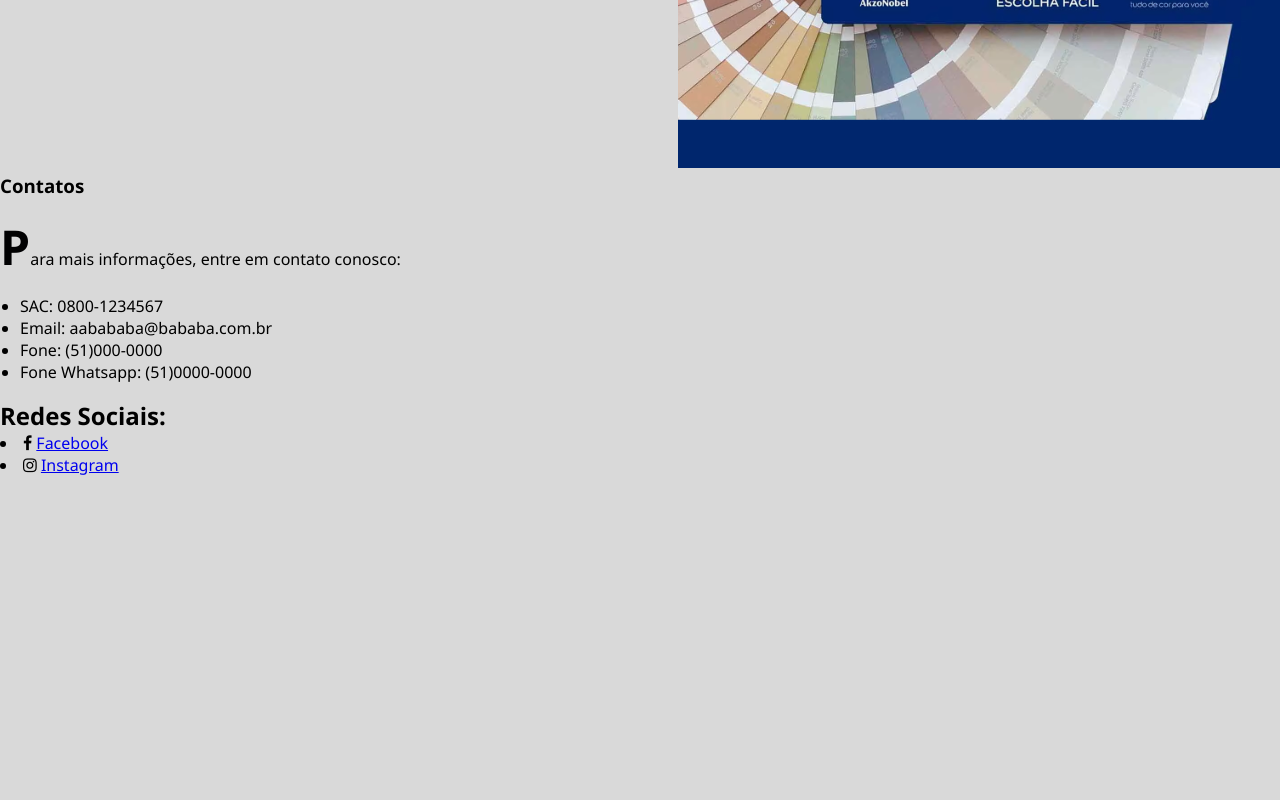
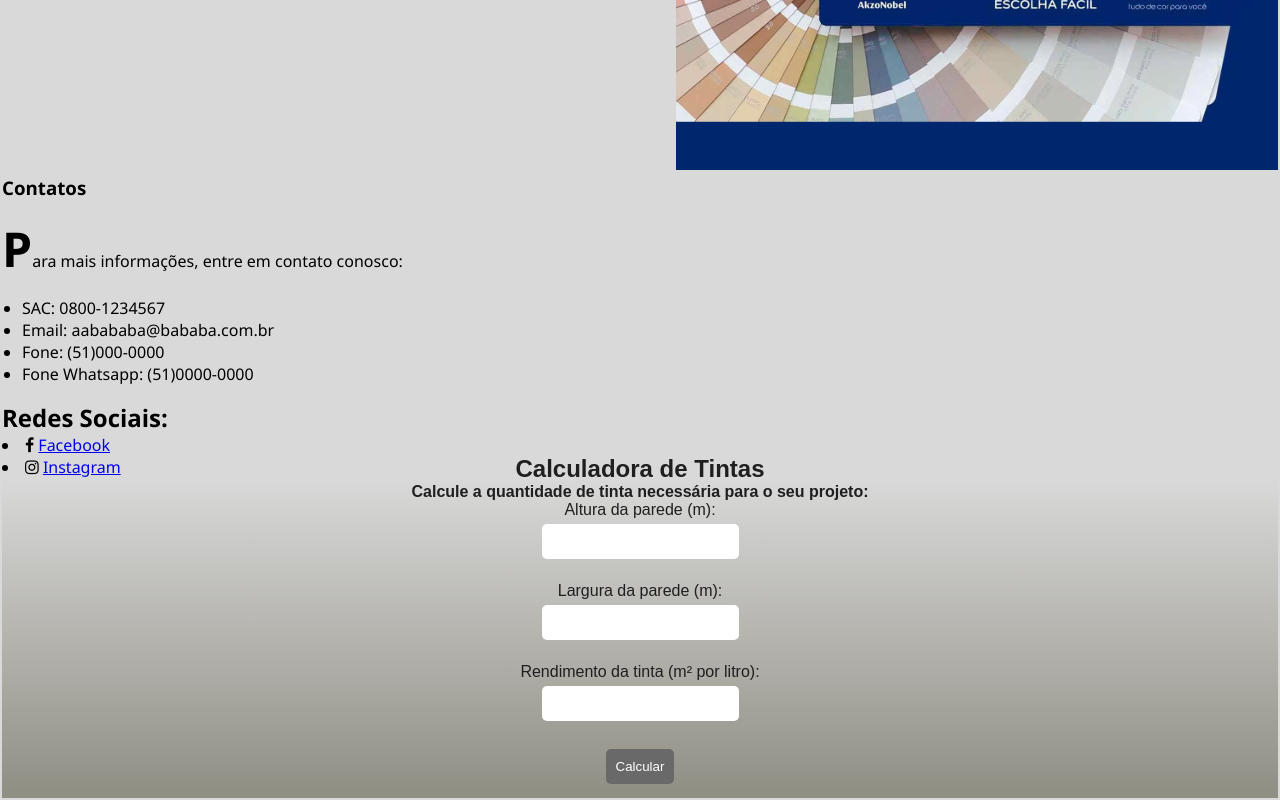
Before and after one commit to marcosm7m/Trabalho-site, a plain HTML site: page src/index.html in a window 1280 px wide. Shown: the part 1428-2228 px from the top of the page. Before the commit the page ends 1904 px from the top, so only its background shows below. Drawn offline with Linux system fonts and the light colour scheme.

Commit message:
calculadora

```diff
--- a/src/index.html
+++ b/src/index.html
@@ -5,7 +5,9 @@
     <title>Especialista em Tintas</title>
     <link rel="stylesheet" href="css/style.css">
     <link rel="stylesheet" href="https://cdnjs.cloudflare.com/ajax/libs/font-awesome/4.7.0/css/font-awesome.min.css">
+
   </head>
+
   <body>
     <header>
       <div class="logo"></div>
@@ -19,6 +21,7 @@
           <li><a href="#serviços" id="serviços">SERVIÇOS</a></li>
           <li><a href="#contatos" id="contatos">CONTATOS</a></li>
           <li><a href="#sobre" id="sobre">SOBRE</a></li>
+          <li><a href="#calculadora-de-tintas" id="calculadora-de-tintas">CALCULADORA DE TINTAS</a></li>
         </ul>
       </nav>
     </header>
@@ -98,7 +101,29 @@
         </ul>
       </section>
 
-    </body>
+      <!-- calculadora de tintas -->
+      <section class="calculadora-de-tintas" id="calculadora-de-tintas">
+        <h1>Calculadora de Tintas</h1>
+        <h4>Calcule a quantidade de tinta necessária para o seu projeto:</h4>
+
+        <label for="altura">Altura da parede (m):</label>
+        <input type="number" id="altura"><br>
+
+        <label for="largura">Largura da parede (m):</label>
+        <input type="number" id="largura"><br>
+
+        <label for="rendimento">Rendimento da tinta (m² por litro):</label>
+        <input type="number" id="rendimento"><br>
+
+        <button onclick="calcularTinta()">Calcular</button>
+
+        <p id="resultado"></p>
+
+      </section>
+
+      <script src="script.js"></script>
+
+</body>
 
 
 <style>
@@ -108,8 +133,8 @@
 body {
   font-family: 'Segoe UI', sans-serif;
   background-color: #D9D9D9;
-  margin: 0;
-  padding: 0;
+  margin: 1px;
+  padding: 1px;
   box-sizing: border-box;
 }
 
@@ -200,6 +225,43 @@ footer {
 .sobre {
   display: flex;
 }
+/* css calculadora */
+.calculadora-de-tintas {
+  font-family: Arial, sans-serif;
+            margin: 0;
+            padding: 0;
+            display: flex;
+            flex-direction: column;
+            justify-content: center;
+            align-items: center;
+            height: 40vh;
+            background: linear-gradient(to bottom, #D9D9D9, #807e71d2);
+            color: rgb(32, 31, 31);
+            text-align: center;
+}
+.container {
+            padding: 20px;
+            border-radius: 10px;
+            background-color: rgba(255, 255, 255, 0.1);
+}
+
+input, button {
+            margin: 5px;
+            padding: 10px;
+            border: none;
+            border-radius: 5px;
+}
+
+button {
+            background-color: #696969;
+            color: rgb(255, 255, 255);
+            cursor: pointer;
+}
+
+button:hover {
+            background-color: #665700;
+}
+
 
 </style>
   </html>
```
